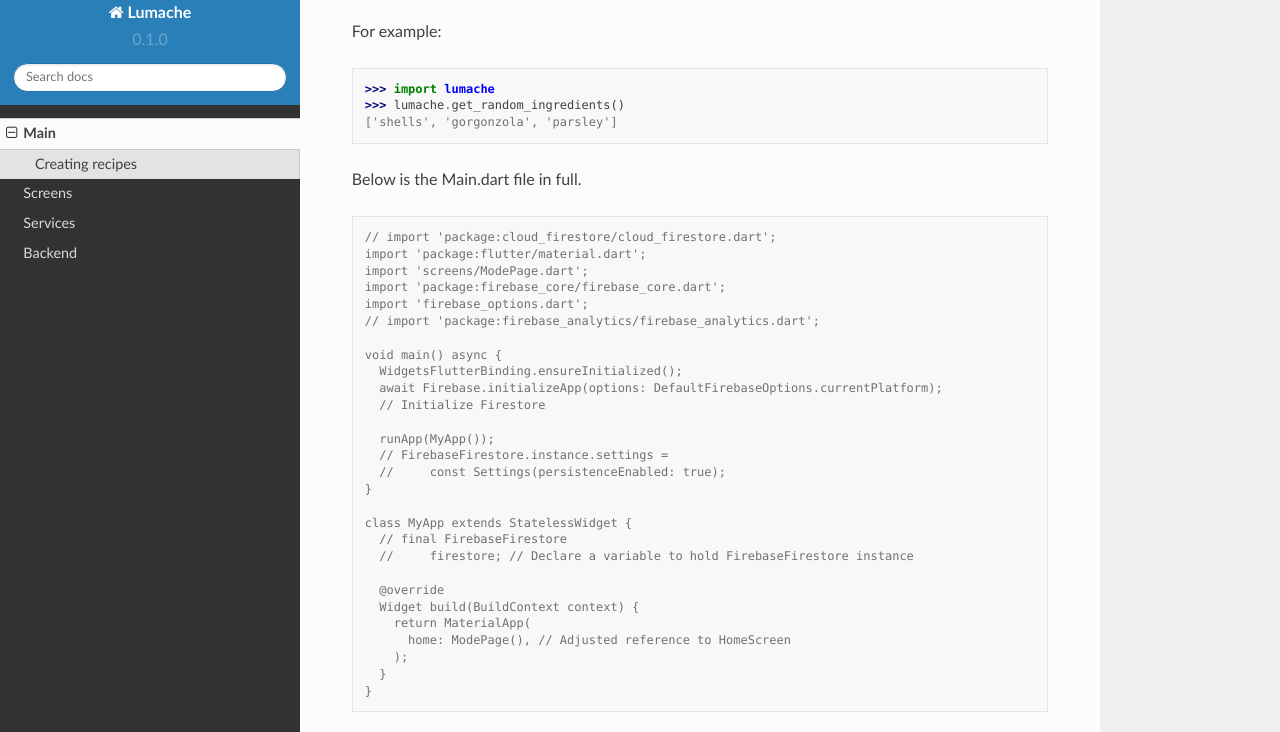
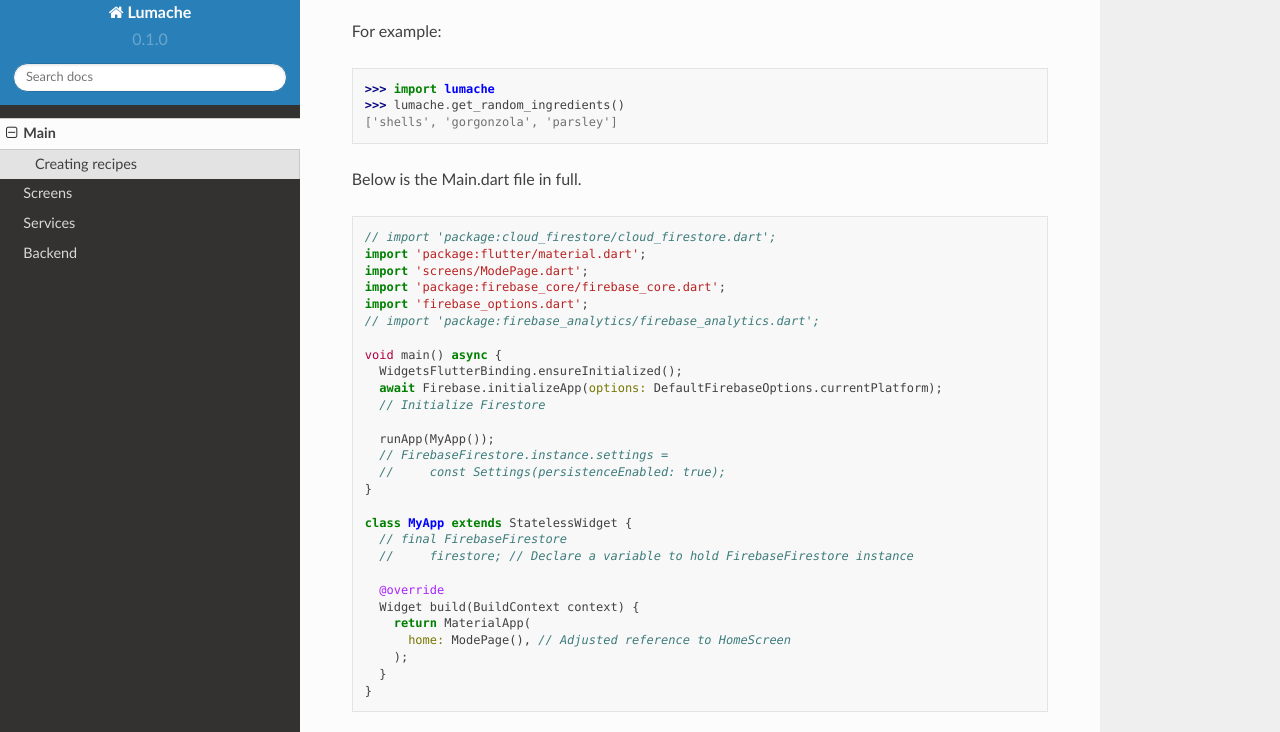
Before and after one commit to SE-sustainability/Project_code, a Sphinx documentation site: the page built from docs/source/main.rst, in a window 1280 px wide and 900 px high, scrolled down 741 px, cut to the strip 13-745 px from the top of the window. Built offline with Sphinx 7.4.7 and the Read the Docs theme 2.0.0, drawn with Linux system fonts in a browser that asks for light colours.

Commit message:
Update main.rst

```diff
--- a/docs/source/main.rst
+++ b/docs/source/main.rst
@@ -31,7 +31,7 @@ For example:
 
 Below is the Main.dart file in full.
 
-.. code-block:: console
+.. code-block:: dart
 
 
    // import 'package:cloud_firestore/cloud_firestore.dart';
```
